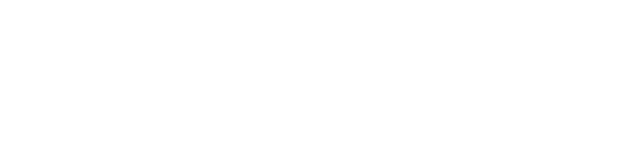
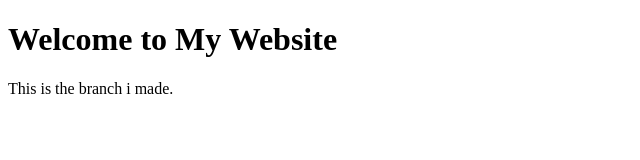
Before and after one commit to PocoLocus/git-two, a plain HTML site: page index.html in a window 1280 px wide. Shown: the whole page, without its empty margins (0-640 px from the left). Drawn offline with Linux system fonts and the light colour scheme.

Commit message:
eddited index.html

```diff
--- a/index.html
+++ b/index.html
@@ -5,6 +5,7 @@
     <title>Git Two</title>
 </head>
 <body>
-
+    <h1>Welcome to My Website</h1>
+    <p>This is the branch i made.</p>
 </body>
 </html>
```
